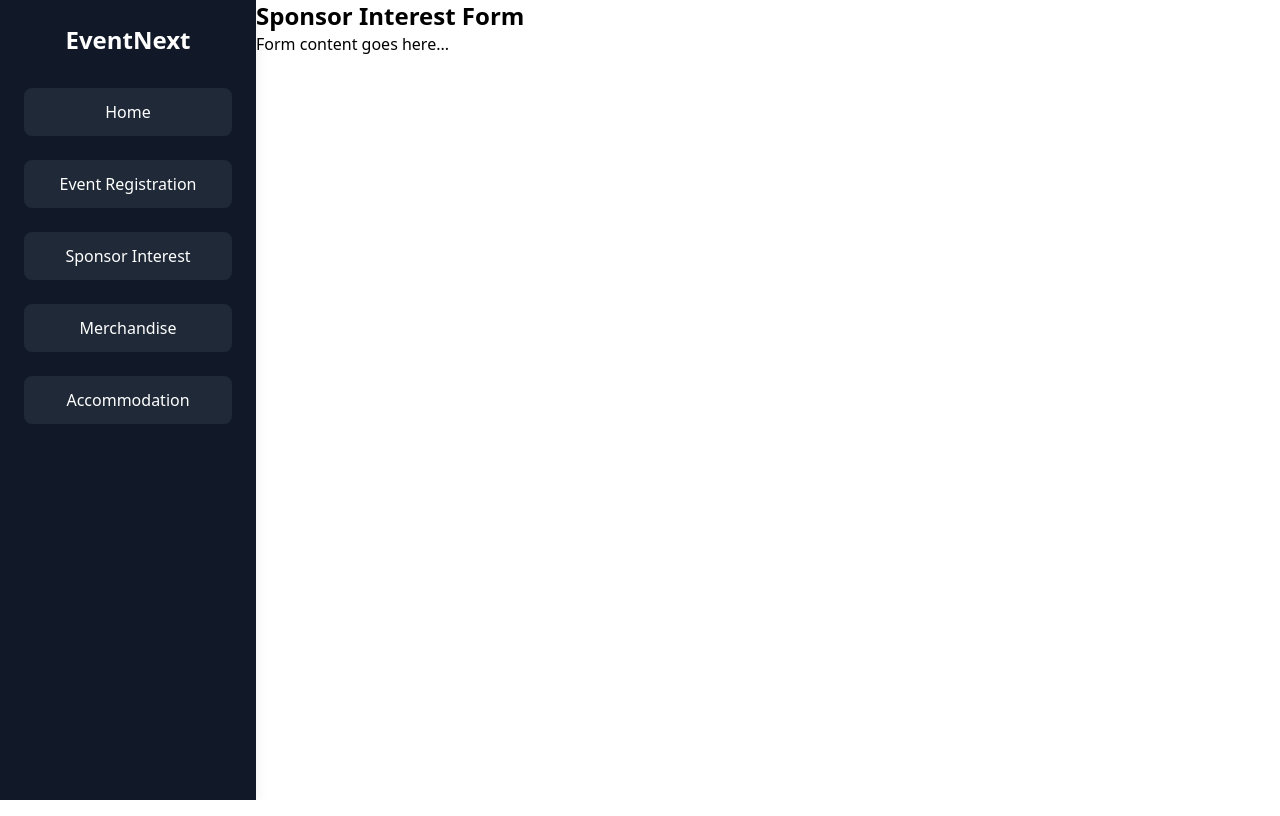
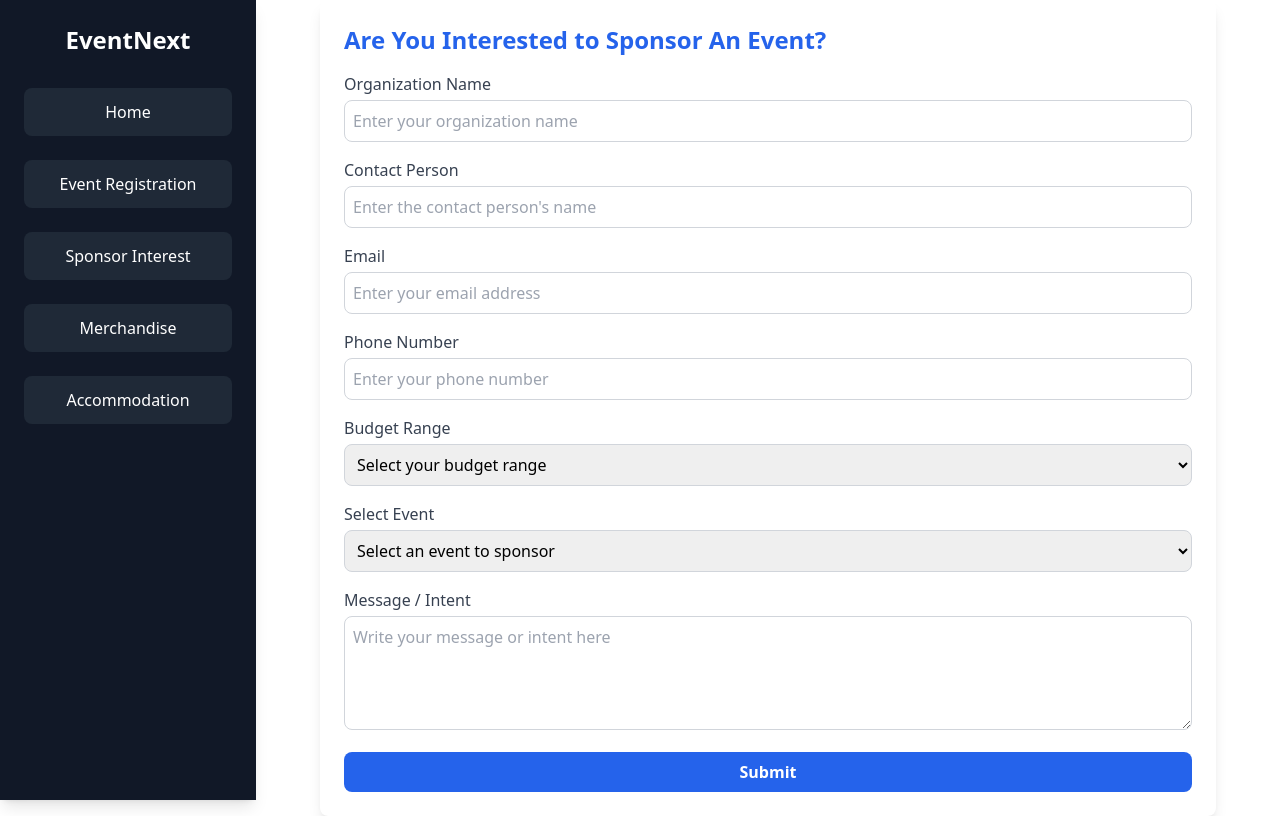
Before and after one commit to dunalpasindu/event-next, a React (Vite) app: page /sponsor in a window 1280 px wide. Built offline with nearby package versions, Linux system fonts and the light colour scheme.

Commit message:
feat: implement Sponsor form with validation and error handling

```diff
--- a/src/components/Sidebar.jsx
+++ b/src/components/Sidebar.jsx
@@ -3,7 +3,7 @@ import { Link } from 'react-router-dom';
 
 function Sidebar() {
   return (
-    <div className="bg-gray-900 text-white w-64 p-6 shadow-lg">
+    <div className="bg-gray-900 text-white w-64 min-h-max p-6 shadow-lg">
       <h2 className="text-2xl font-bold mb-8 text-center">EventNext</h2>
       <ul className="space-y-6">
       <li>
--- a/src/pages/Sponsor.jsx
+++ b/src/pages/Sponsor.jsx
@@ -1,10 +1,205 @@
-import React from 'react';
+import React, { useState } from 'react';
 
 function Sponsor() {
+  const [formData, setFormData] = useState({
+    organizationName: '',
+    contactPerson: '',
+    email: '',
+    phoneNumber: '',
+    budgetRange: '',
+    event: '',
+    message: '',
+  });
+
+  const [errors, setErrors] = useState({});
+
+  const events = ['Tech Conference 2025', 'Annual Charity Gala', 'Startup Pitch Night', 'Community Festival'];
+
+  const handleChange = (e) => {
+    const { name, value } = e.target;
+    setFormData({
+      ...formData,
+      [name]: value,
+    });
+  };
+
+  const validate = () => {
+    const newErrors = {};
+    if (!formData.organizationName) newErrors.organizationName = 'Organization Name is required.';
+    if (!formData.contactPerson) newErrors.contactPerson = 'Contact Person is required.';
+    if (!formData.email) {
+      newErrors.email = 'Email is required.';
+    } else if (!/\S+@\S+\.\S+/.test(formData.email)) {
+      newErrors.email = 'Email is invalid.';
+    }
+    if (!formData.phoneNumber) {
+      newErrors.phoneNumber = 'Phone Number is required.';
+    } else if (!/^\d{10}$/.test(formData.phoneNumber)) {
+      newErrors.phoneNumber = 'Phone Number must be 10 digits.';
+    }
+    if (!formData.budgetRange) newErrors.budgetRange = 'Budget Range is required.';
+    if (!formData.event) newErrors.event = 'Event selection is required.';
+    if (!formData.message) newErrors.message = 'Message is required.';
+    return newErrors;
+  };
+
+  const handleSubmit = (e) => {
+    e.preventDefault();
+    const validationErrors = validate();
+    if (Object.keys(validationErrors).length > 0) {
+      setErrors(validationErrors);
+    } else {
+      console.log('Form submitted:', formData);
+      setErrors({});
+      // Add form submission logic here
+    }
+  };
+
   return (
-    <div>
-      <h1 className="text-2xl font-bold">Sponsor Interest Form</h1>
-      <p>Form content goes here...</p>
+    <div className="max-w-4xl mx-auto p-6 bg-white rounded-lg shadow-lg">
+      <h1 className="text-2xl font-bold text-blue-600 mb-4">Are You Interested to Sponsor An Event?</h1>
+      <form onSubmit={handleSubmit} className="space-y-4">
+        {/* Organization Name */}
+        <div>
+          <label htmlFor="organizationName" className="block text-gray-700 font-medium">
+            Organization Name
+          </label>
+          <input
+            type="text"
+            id="organizationName"
+            name="organizationName"
+            value={formData.organizationName}
+            onChange={handleChange}
+            className="w-full mt-1 p-2 border border-gray-300 rounded-lg"
+            placeholder="Enter your organization name"
+          />
+          {errors.organizationName && <p className="text-red-500 text-sm">{errors.organizationName}</p>}
+        </div>
+
+        {/* Contact Person */}
+        <div>
+          <label htmlFor="contactPerson" className="block text-gray-700 font-medium">
+            Contact Person
+          </label>
+          <input
+            type="text"
+            id="contactPerson"
+            name="contactPerson"
+            value={formData.contactPerson}
+            onChange={handleChange}
+            className="w-full mt-1 p-2 border border-gray-300 rounded-lg"
+            placeholder="Enter the contact person's name"
+          />
+          {errors.contactPerson && <p className="text-red-500 text-sm">{errors.contactPerson}</p>}
+        </div>
+
+        {/* Email */}
+        <div>
+          <label htmlFor="email" className="block text-gray-700 font-medium">
+            Email
+          </label>
+          <input
+            type="email"
+            id="email"
+            name="email"
+            value={formData.email}
+            onChange={handleChange}
+            className="w-full mt-1 p-2 border border-gray-300 rounded-lg"
+            placeholder="Enter your email address"
+          />
+          {errors.email && <p className="text-red-500 text-sm">{errors.email}</p>}
+        </div>
+
+        {/* Phone Number */}
+        <div>
+          <label htmlFor="phoneNumber" className="block text-gray-700 font-medium">
+            Phone Number
+          </label>
+          <input
+            type="tel"
+            id="phoneNumber"
+            name="phoneNumber"
+            value={formData.phoneNumber}
+            onChange={handleChange}
+            className="w-full mt-1 p-2 border border-gray-300 rounded-lg"
+            placeholder="Enter your phone number"
+          />
+          {errors.phoneNumber && <p className="text-red-500 text-sm">{errors.phoneNumber}</p>}
+        </div>
+
+        {/* Budget Range */}
+        <div>
+          <label htmlFor="budgetRange" className="block text-gray-700 font-medium">
+            Budget Range
+          </label>
+          <select
+            id="budgetRange"
+            name="budgetRange"
+            value={formData.budgetRange}
+            onChange={handleChange}
+            className="w-full mt-1 p-2 border border-gray-300 rounded-lg"
+          >
+            <option value="" disabled>
+              Select your budget range
+            </option>
+            <option value="<500">Less than $500</option>
+            <option value="500-1000">$500–$1000</option>
+            <option value=">1000">More than $1000</option>
+          </select>
+          {errors.budgetRange && <p className="text-red-500 text-sm">{errors.budgetRange}</p>}
+        </div>
+
+        {/* Event Dropdown */}
+        <div>
+          <label htmlFor="event" className="block text-gray-700 font-medium">
+            Select Event
+          </label>
+          <select
+            id="event"
+            name="event"
+            value={formData.event}
+            onChange={handleChange}
+            className="w-full mt-1 p-2 border border-gray-300 rounded-lg"
+          >
+            <option value="" disabled>
+              Select an event to sponsor
+            </option>
+            {events.map((event, index) => (
+              <option key={index} value={event}>
+                {event}
+              </option>
+            ))}
+          </select>
+          {errors.event && <p className="text-red-500 text-sm">{errors.event}</p>}
+        </div>
+
+        {/* Message / Intent */}
+        <div>
+          <label htmlFor="message" className="block text-gray-700 font-medium">
+            Message / Intent
+          </label>
+          <textarea
+            id="message"
+            name="message"
+            value={formData.message}
+            onChange={handleChange}
+            className="w-full mt-1 p-2 border border-gray-300 rounded-lg"
+            placeholder="Write your message or intent here"
+            rows="4"
+          ></textarea>
+          {errors.message && <p className="text-red-500 text-sm">{errors.message}</p>}
+        </div>
+
+        {/* Submit Button */}
+        <div>
+          <button
+            type="submit"
+            className="w-full bg-blue-600 text-white font-semibold py-2 px-4 rounded-lg hover:bg-blue-700 transition"
+          >
+            Submit
+          </button>
+        </div>
+      </form>
     </div>
   );
 }
```
